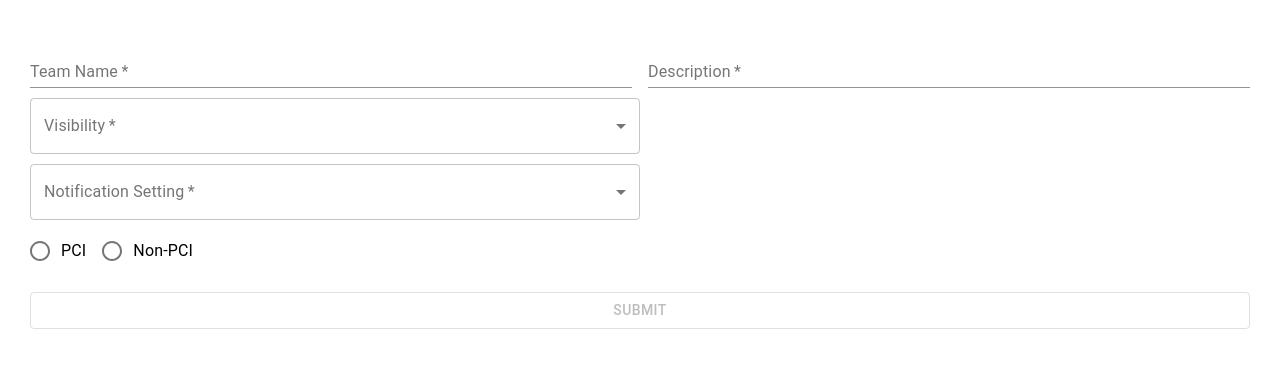
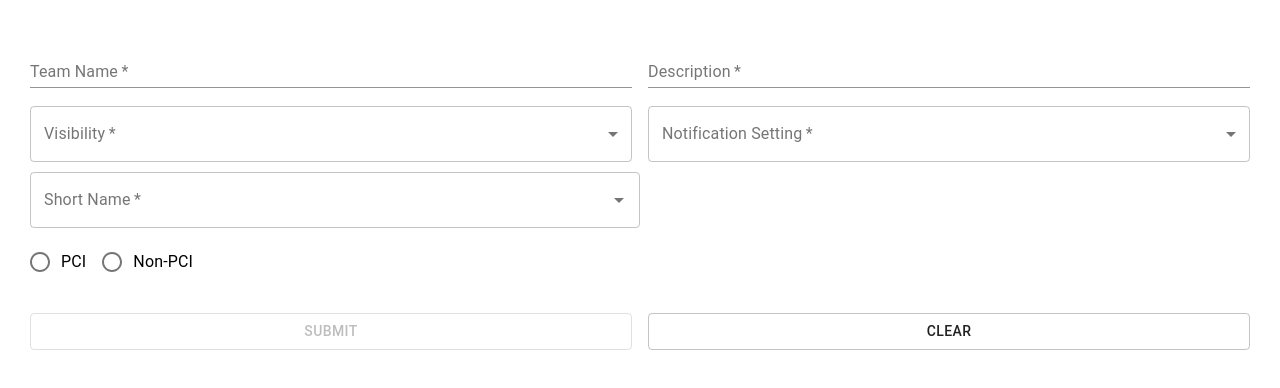
Before and after one commit to maxcelant/compound-form-component, a React (Create React App) app: page / in a window 1280 px wide. Shown: the top 388 px of the page. Built offline with nearby package versions, Linux system fonts and the light colour scheme.

Commit message:
updates + clear button

```diff
--- /dev/null
+++ b/src/Form/ClearButton.tsx
@@ -0,0 +1,26 @@
+import { Button, Grid } from "@material-ui/core";
+import { useContext } from "react";
+import { makeDefaultValues } from "./utils";
+import FormContext from "./FormContext";
+import { DefaultButtonProps } from "./types";
+
+function ClearButton({ title = 'Clear', size = 6, options }: DefaultButtonProps) {
+  const { reset, schema } = useContext(FormContext);
+  if(!reset || !schema) return null;
+
+  const handleReset = () => reset(makeDefaultValues(schema));
+
+  return (
+    <Grid item xs={12} sm={12} md={size} style={{ marginTop: '10px' }}>
+      <Button
+        onClick={handleReset}
+        style={{ marginTop: '20px' }}
+        {...options}
+      >
+        { title }
+      </Button>
+    </Grid>
+  );
+}
+
+export default ClearButton;
--- a/src/Form/Form.tsx
+++ b/src/Form/Form.tsx
@@ -12,11 +12,12 @@ import Row from './Row';
 import Dropdown from './Dropdown';
 import RadioGroup from './RadioGroup';
 import ShortName from './ShortName';
-import Submit from './Submit';
+import SubmitButton from './SubmitButton';
+import ClearButton from './ClearButton';
 
 
 function Form({ children, schema }: FormProps) {
-  const { handleSubmit, control, formState, watch } = useForm<yup.InferType<typeof schema>>({
+  const { handleSubmit, control, formState, reset, watch } = useForm<yup.InferType<typeof schema>>({
     defaultValues: makeDefaultValues(schema),
     mode: 'onChange',
     shouldUnregister: true,
@@ -28,19 +29,20 @@ function Form({ children, schema }: FormProps) {
   console.log(JSON.stringify(watch(), null, 2))
 
   return (
-    <FormContext.Provider value={{ handleSubmit, control, formState, schema, state, setState }}>
+    <FormContext.Provider value={{ handleSubmit, control, formState, schema, reset, state, setState }}>
       { children }
     </FormContext.Provider>
   )
 }
 
 Form.SuccessAlert = SuccessAlert;
-Form.ErrorAlert = ErrorAlert
-Form.Input      = Input;
-Form.Dropdown   = Dropdown;
-Form.Row        = Row;
-Form.RadioGroup = RadioGroup;
-Form.ShortName  = ShortName;
-Form.Submit     = Submit;
+Form.ErrorAlert   = ErrorAlert
+Form.Input        = Input;
+Form.Dropdown     = Dropdown;
+Form.Row          = Row;
+Form.RadioGroup   = RadioGroup;
+Form.ShortName    = ShortName;
+Form.ClearButton  = ClearButton;
+Form.SubmitButton = SubmitButton;
 
 export default Form;
--- a/src/Form/Submit.tsx
+++ b/src/Form/SubmitButton.tsx
@@ -1,9 +1,9 @@
-import { Button } from "@material-ui/core";
+import { Button, Grid } from "@material-ui/core";
 import { useContext } from "react";
 import FormContext from "./FormContext";
-import { SubmitProps } from "./types";
+import { SubmitButtonProps } from "./types";
 
-function Submit({ onSubmit, title = 'Submit', options }: SubmitProps) {
+function SubmitButton({ onSubmit, title = 'Submit', size = 6, options }: SubmitButtonProps) {
   const { handleSubmit, formState, state, setState } = useContext(FormContext);
   if (!handleSubmit || !formState || !setState || !state) return null;
 
@@ -18,6 +18,7 @@ function Submit({ onSubmit, title = 'Submit', options }: SubmitProps) {
   });
 
   return (
+    <Grid item xs={12} sm={12} md={size} style={{ marginTop: '10px' }}>
       <Button
         disabled={state.status === 'loading' || !formState.isValid}
         onClick={submitWrapper}
@@ -26,7 +27,8 @@ function Submit({ onSubmit, title = 'Submit', options }: SubmitProps) {
       >
         { title }
       </Button>
+    </Grid>
   );
 }
 
-export default Submit;
+export default SubmitButton;
--- a/src/TestForm/MyForm.tsx
+++ b/src/TestForm/MyForm.tsx
@@ -1,5 +1,11 @@
+import { ButtonProps } from "@material-ui/core"
 import Form from "../Form/Form"
 import { GitHubTeamSchema, NOTIFICATION_OPTIONS, VISIBILITY_OPTIONS } from "./schema"
+
+const buttonOptions: ButtonProps = {
+  variant: 'outlined',
+  fullWidth: true,
+}
 
 export const MyForm = () => {
   return (
@@ -10,19 +16,27 @@ export const MyForm = () => {
         <Form.Input name='teamName' />
         <Form.Input name='description' />
       </Form.Row>
-      <Form.Dropdown name='visibility' items={VISIBILITY_OPTIONS} />
-      <Form.Dropdown name='notificationSetting' items={NOTIFICATION_OPTIONS} />
-      <Form.RadioGroup name='pci' direction='row' items={[
-        { name: 'PCI', value: 'pci'},
-        { name: 'Non-PCI', value: 'non-pci'}
-      ]} />
-      <Form.Submit
-        options={{
-          variant: 'outlined',
-          fullWidth: true
-        }}
-        onSubmit={async (data: any) => console.log('submitted', data)}
+      <Form.Row>
+        <Form.Dropdown name='visibility' items={VISIBILITY_OPTIONS} />
+        <Form.Dropdown name='notificationSetting' items={NOTIFICATION_OPTIONS} />
+      </Form.Row>
+      <Form.ShortName name='shortName' size={6} />
+      <Form.RadioGroup
+        name='pci'
+        direction='row'
+        size={6}
+        items={[
+          { name: 'PCI', value: 'pci'},
+          { name: 'Non-PCI', value: 'non-pci'}
+        ]}
       />
+      <Form.Row>
+        <Form.SubmitButton
+          options={buttonOptions}
+          onSubmit={async (data: any) => console.log('submitted', data)}
+        />
+        <Form.ClearButton options={buttonOptions} />
+      </Form.Row>
     </Form>
   )
 }
--- a/src/TestForm/schema.tsx
+++ b/src/TestForm/schema.tsx
@@ -20,6 +20,7 @@ export const GitHubTeamSchema = yup.object({
     ),
   description: yup.string(),
   pci: yup.string().required(),
+  shortName: yup.string().required(),
   visibility: yup
     .string()
     .oneOf(VISIBILITY_OPTIONS.map(o => o.value))
```
Also changed, not shown: src/Form/Clear.tsx (deleted, +0 -9 lines), src/Form/types.ts (+7 -2 lines). Lines whose indentation alone changed are shown as unchanged.
